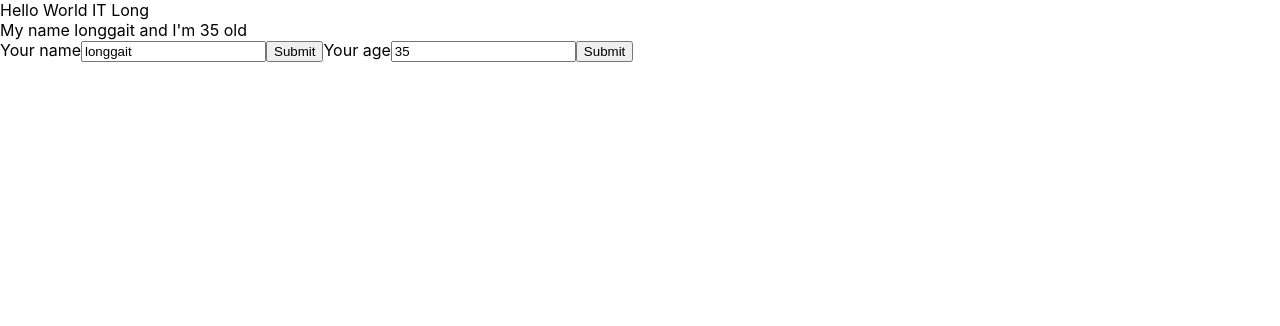
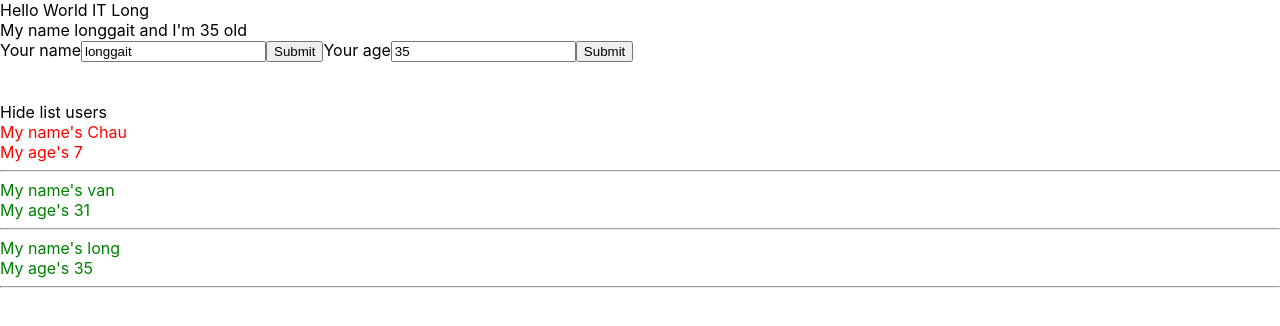
Before and after one commit to longgait/demo-reactjs, a React (Create React App) app: page / in a window 1280 px wide. Shown: the top 326 px of the page. Built offline with nearby package versions, Linux system fonts and the light colour scheme.

Commit message:
video 24

```diff
--- a/src/App.css
+++ b/src/App.css
@@ -1,3 +1,10 @@
+.red{
+  color: red;
+}
+.green{
+  color: green;
+}
+
 body {
   margin: 0;
   font-family: -apple-system, BlinkMacSystemFont, 'Segoe UI', 'Roboto', 'Oxygen',
--- /dev/null
+++ b/src/components/DisplayInfor.js
@@ -0,0 +1,41 @@
+import React from "react";
+
+class DisplayInfor extends React.Component{
+
+    state = {
+        isShowListUser: true
+    }
+    handleShowHide = () => {
+        this.setState({
+            isShowListUser: !this.state.isShowListUser
+        })
+    }
+    render(){
+        const {listUsers} = this.props;
+        // console.table(listUsers);
+        return(
+           <div>
+                <div>
+                    <span onClick={() => {this.handleShowHide()}}>
+                        {this.state.isShowListUser === true ?'Hide list users':'Show list users'}
+                    </span>
+                </div>
+                {this.state.isShowListUser &&
+                    <div>
+                        {listUsers.map((user) => {
+                            return (
+                                <div key={user.id} className = {user.age > 18 ?"green":"red"}>
+                                    <div>My name's {user.name}</div>
+                                    <div>My age's {user.age}</div>
+                                    <hr/>
+                                </div>
+                            )
+                        })}
+                    </div>
+                }
+            </div>
+        )
+    }
+}
+
+export default DisplayInfor;
--- a/src/components/MyComponents.js
+++ b/src/components/MyComponents.js
@@ -1,11 +1,25 @@
 import React from "react";
+import DisplayInfor from "./DisplayInfor";
 import UserInfor from "./UserInfor";
 class MyComponent extends React.Component{
+
+    state = {
+        listUsers : [
+            {id: 1 ,name : "Chau", age : 7},
+            {id: 2 ,name : "van", age : 31},
+            {id: 3 ,name : "long", age : 35}
+        ]
+    }
+
     //JSX
     render(){
+        //DRY
         return (
             <div>
                 <UserInfor/>
+                <br /> <br/>
+                <DisplayInfor listUsers = {this.state.listUsers}/>
+
             </div>
 
         );
--- a/src/index.js
+++ b/src/index.js
@@ -8,9 +8,9 @@ import store from './redux/store';
 const root = ReactDOM.createRoot(document.getElementById('root'));
 root.render(
   <Provider store={store}>
-    <React.StrictMode>
-      <App />
-    </React.StrictMode>
+    {/* <React.StrictMode> */}
+    <App />
+    {/* </React.StrictMode> */}
   </Provider>
 );
 
```
